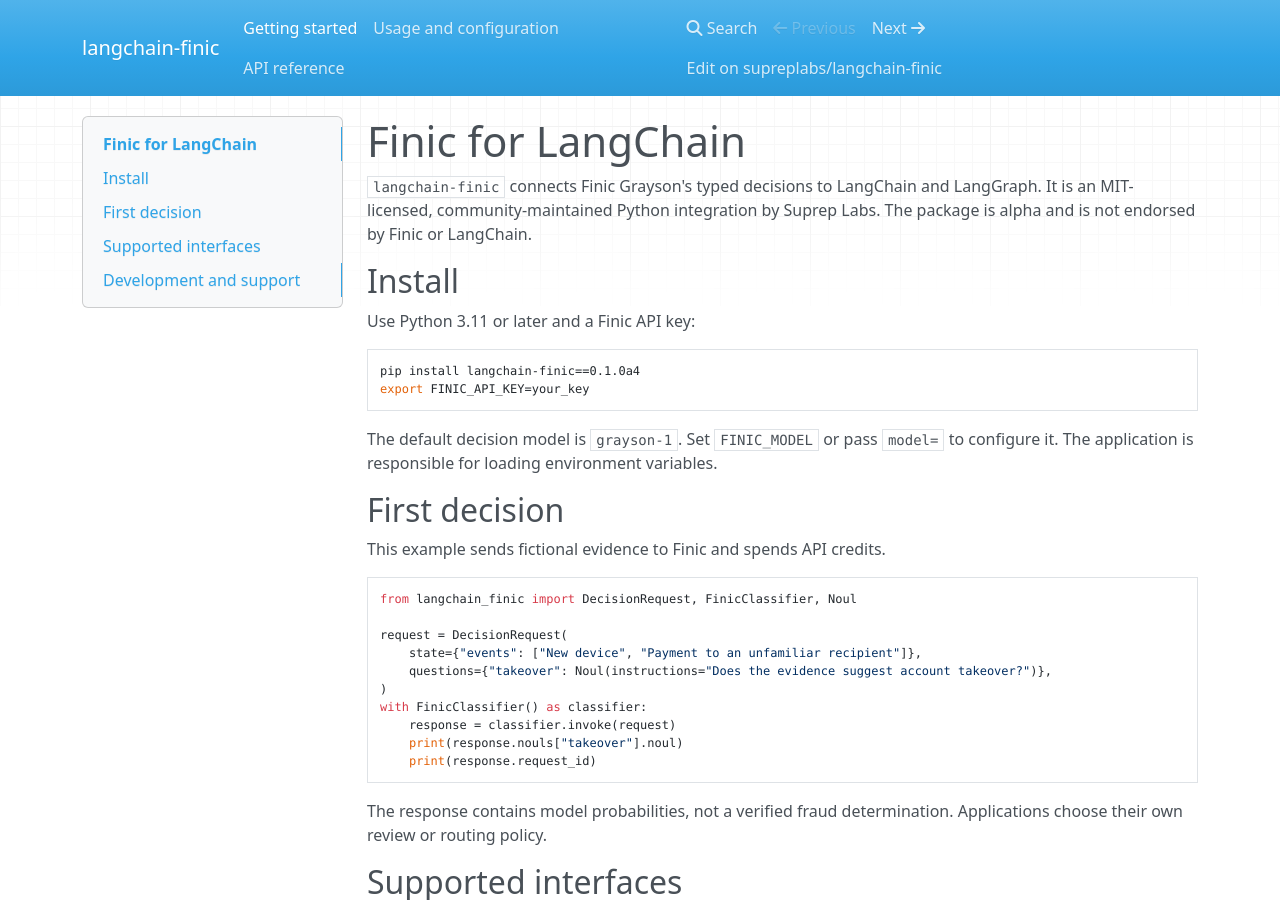
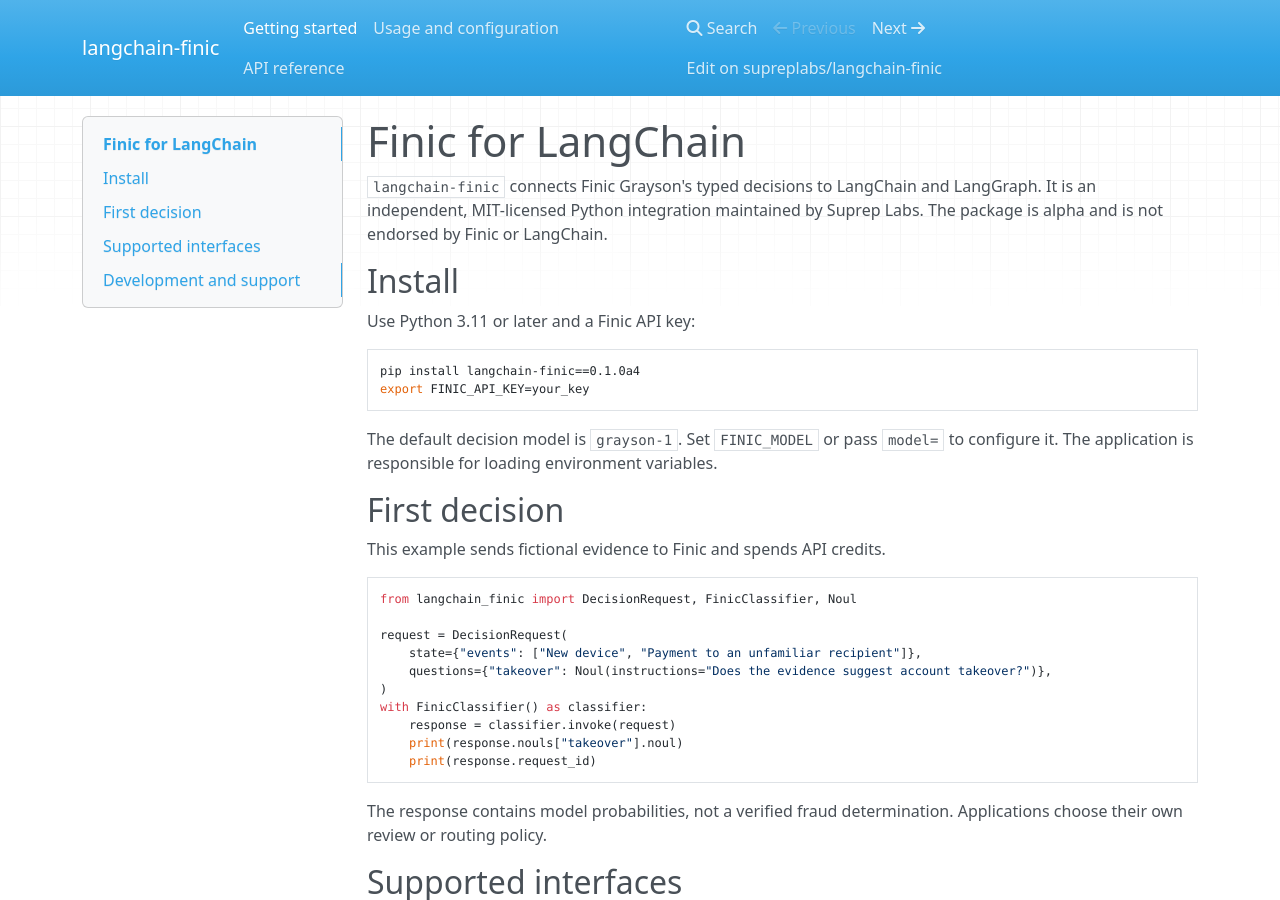
Before and after one commit to supreplabs/langchain-finic, an MkDocs documentation site: the page built from docs/index.md, in a window 1280 px wide and 900 px high. Built offline with MkDocs 1.6.1, drawn with Linux system fonts in a browser that asks for light colours; nearby versions of some CDN libraries.

Commit message:
docs: describe Finic as an independent LangChain integration

```diff
--- a/docs/index.md
+++ b/docs/index.md
@@ -1,7 +1,7 @@
 # Finic for LangChain
 
 `langchain-finic` connects Finic Grayson's typed decisions to LangChain and
-LangGraph. It is an MIT-licensed, community-maintained Python integration by
+LangGraph. It is an independent, MIT-licensed Python integration maintained by
 Suprep Labs. The package is alpha and is not endorsed by Finic or LangChain.
 
 ## Install
--- a/pyproject.toml
+++ b/pyproject.toml
@@ -1,7 +1,7 @@
 [project]
 name = "langchain-finic"
 version = "0.1.0a4"
-description = "Community LangChain tools, Runnables, and middleware for Finic Grayson decisions"
+description = "LangChain tools, typed Runnables, and middleware for Finic Grayson."
 readme = "README.md"
 requires-python = ">=3.11"
 license = "MIT"
--- a/src/langchain_finic/__init__.py
+++ b/src/langchain_finic/__init__.py
@@ -1,4 +1,4 @@
-"""Community LangChain integration for Finic Grayson."""
+"""Independent LangChain integration for Finic Grayson."""
 
 from langchain_finic.classifier import FinicClassifier
 from langchain_finic.client import FinicClient, FinicError
```
Also changed, not shown: README.md (+2 -1 lines).
